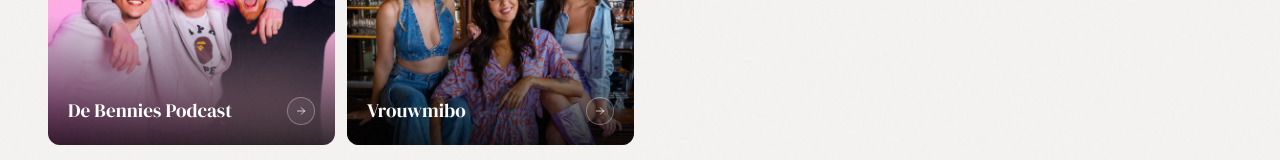
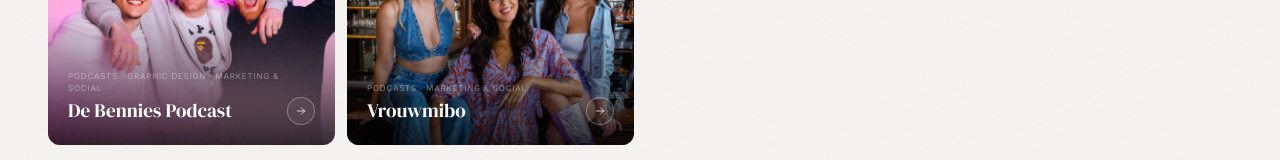
Before and after one commit to xmandysmit-tech/concess-website, a Next.js app: page /studio in a window 1280 px wide. Shown: the part 569-729 px from the top of the page. Built offline with nearby package versions, Linux system fonts and the light colour scheme; a web font is replaced by a local one.

Commit message:
Studio tiles: alle tags subtiel als boventitel toegevoegd

```diff
--- a/app/studio/page.tsx
+++ b/app/studio/page.tsx
@@ -94,6 +94,7 @@ export default function StudioPage() {
                 <div className="absolute inset-0" style={{ background: "linear-gradient(to top, rgba(0,0,0,0.8) 0%, transparent 60%)" }} />
                 <div className="absolute bottom-0 left-0 right-0 p-5 flex items-end justify-between">
                   <div>
+                    <span className="text-[8px] tracking-widest uppercase text-white/40 block mb-0.5">{c.tags.join(" · ")}</span>
                     <h3 className="text-white" style={{ fontFamily: "'DM Serif Display', Georgia, serif", fontSize: "1.2rem" }}>{c.title}</h3>
                   </div>
                   <div className="flex-shrink-0 w-7 h-7 rounded-full flex items-center justify-center" style={{ border: "1px solid rgba(255,255,255,0.3)", background: "rgba(255,255,255,0.06)" }}>
```
